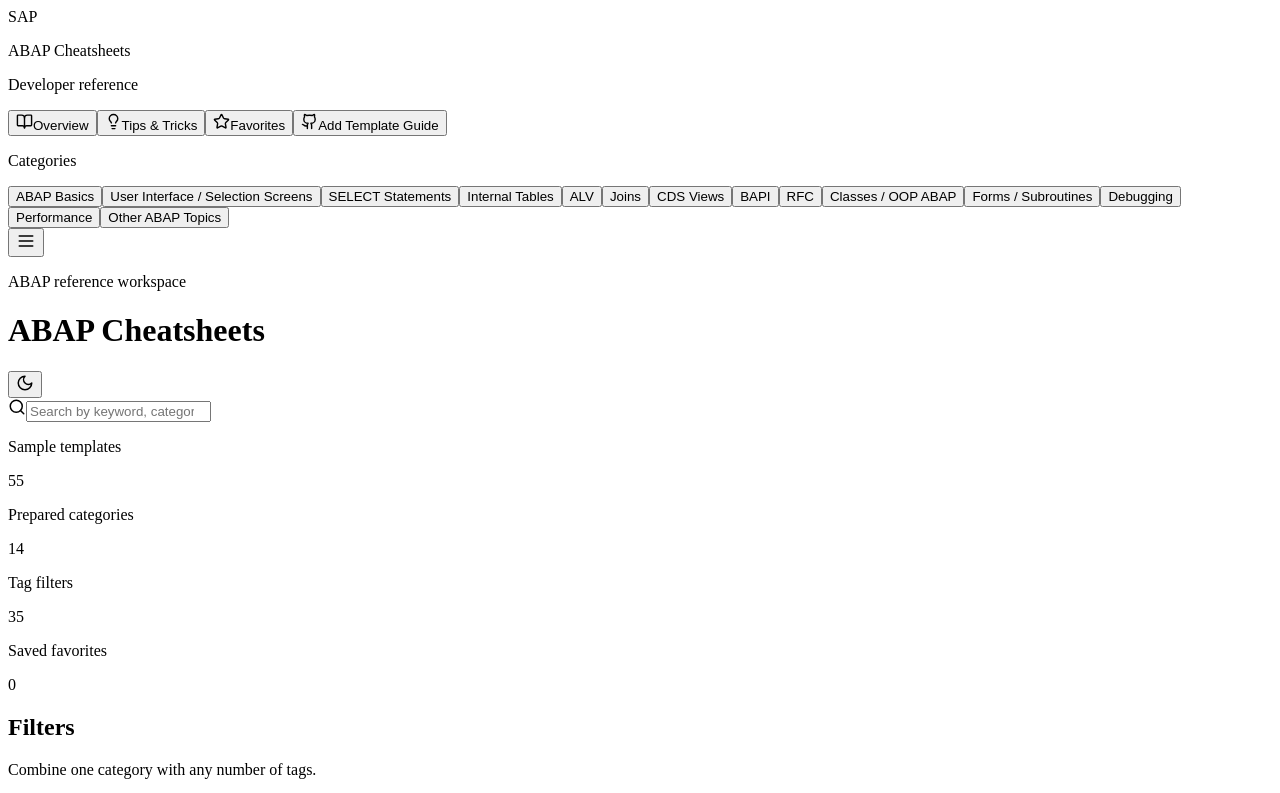
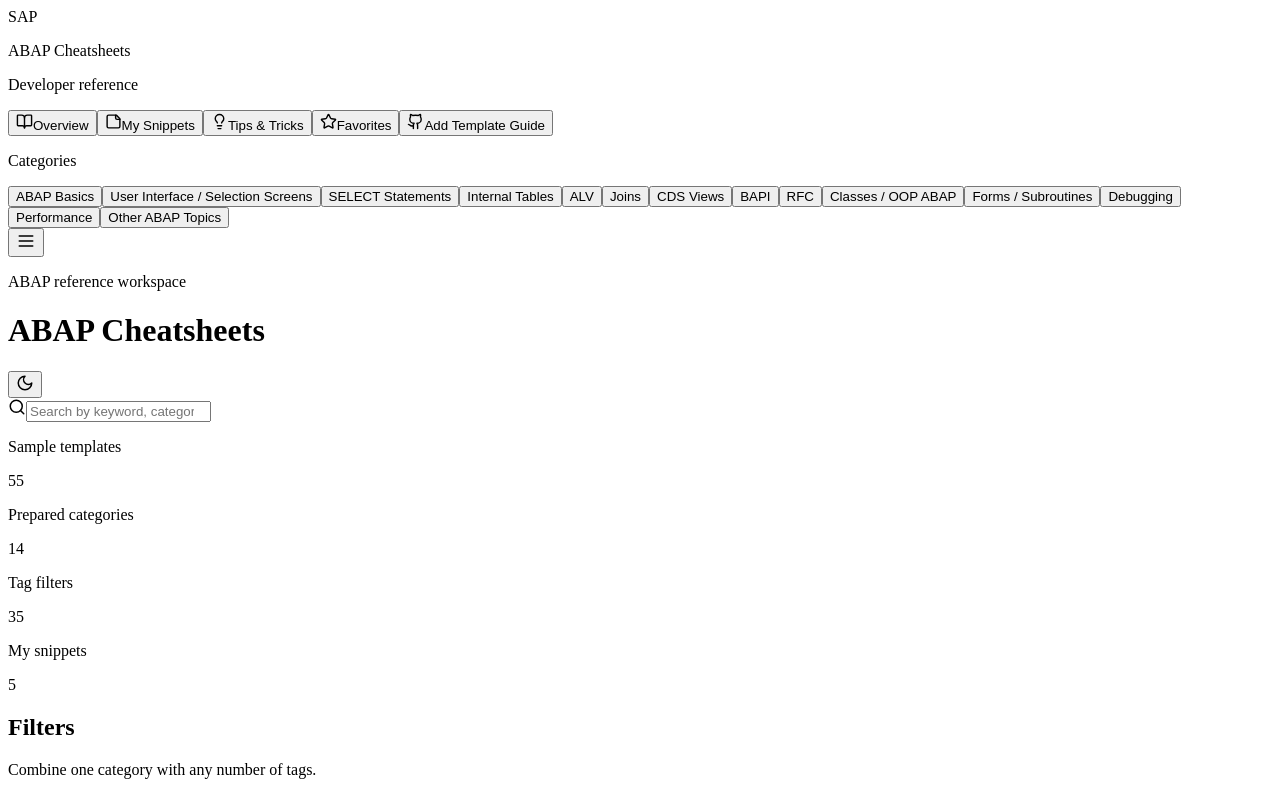
Before and after one commit to jrrcode/Abap-Cheatsheet, a React (Vite) app: page / in a window 1280 px wide. Shown: the top 793 px of the page. Built offline with nearby package versions, Linux system fonts and the light colour scheme; the HTML template or start-up script is replaced by a standard one.

Commit message:
Add personal ABAP snippets section

```diff
--- a/src/App.jsx
+++ b/src/App.jsx
@@ -5,12 +5,14 @@
   Lightbulb,
   Menu,
   Moon,
+  StickyNote,
   Star,
   Sun,
   X,
 } from 'lucide-react';
 import { cheatsheets } from './data/cheatsheets';
 import { categories } from './data/categories';
+import { snippets } from './data/snippets';
 import { useDarkMode } from './hooks/useDarkMode';
 import { useFavorites } from './hooks/useFavorites';
 import { filterCheatsheets, getAllTags } from './utils/search';
@@ -22,9 +24,11 @@
 import EmptyState from './components/EmptyState';
 import AddTemplateGuide from './sections/AddTemplateGuide';
 import TipsAndTricks from './sections/TipsAndTricks';
+import MySnippets from './sections/MySnippets';
 
 const views = [
   { id: 'overview', label: 'Overview', icon: BookOpen },
+  { id: 'snippets', label: 'My Snippets', icon: StickyNote },
   { id: 'tips', label: 'Tips & Tricks', icon: Lightbulb },
   { id: 'favorites', label: 'Favorites', icon: Star },
   { id: 'contribute', label: 'Add Template Guide', icon: Github },
@@ -38,6 +42,10 @@
   tips: {
     eyebrow: 'Practical guidance',
     title: 'Tips & Tricks',
+  },
+  snippets: {
+    eyebrow: 'Personal work notes',
+    title: 'My Snippets',
   },
   favorites: {
     eyebrow: 'Saved quick references',
@@ -198,13 +206,15 @@
                 <HeaderStat label="Sample templates" value={cheatsheets.length} />
                 <HeaderStat label="Prepared categories" value={categories.length} />
                 <HeaderStat label="Tag filters" value={tags.length} />
-                <HeaderStat label="Saved favorites" value={favorites.length} />
+                <HeaderStat label="My snippets" value={snippets.length} />
               </section>
             ) : null}
 
             {activeView === 'contribute' ? <AddTemplateGuide /> : null}
 
             {activeView === 'tips' ? <TipsAndTricks /> : null}
+
+            {activeView === 'snippets' ? <MySnippets query={query} onClearSearch={() => setQuery('')} /> : null}
 
             {showingOverviewHome ? (
               <>
--- /dev/null
+++ b/src/data/snippets.js
@@ -0,0 +1,125 @@
+export const snippets = [
+  {
+    id: 'work-rfc-destination-smoke-test',
+    title: 'RFC Destination Smoke Test',
+    category: 'RFC',
+    tags: ['RFC', 'Integration', 'Classic ABAP', 'Work Note'],
+    explanation: 'Small personal note for checking whether an RFC destination responds before deeper interface testing.',
+    code: `DATA lv_message TYPE string.
+
+CALL FUNCTION 'RFC_PING'
+  DESTINATION 'YOUR_RFC_DESTINATION'
+  EXCEPTIONS
+    system_failure        = 1 MESSAGE lv_message
+    communication_failure = 2 MESSAGE lv_message
+    OTHERS                = 3.
+
+IF sy-subrc = 0.
+  MESSAGE 'RFC destination is reachable' TYPE 'S'.
+ELSE.
+  MESSAGE lv_message TYPE 'E'.
+ENDIF.`,
+    notes: [
+      'Replace YOUR_RFC_DESTINATION with the SM59 destination name.',
+      'Use this only as a connectivity check; it does not prove the target function module works.',
+      'For productive interfaces, log the destination and returned error text.',
+    ],
+  },
+  {
+    id: 'work-alv-hide-technical-columns',
+    title: 'ALV Hide Technical Columns',
+    category: 'ALV',
+    tags: ['ALV', 'Reporting', 'CL_SALV_TABLE', 'Work Note'],
+    explanation: 'Reminder snippet for keeping technical keys available in the output table while hiding them from users.',
+    code: `DATA lo_alv     TYPE REF TO cl_salv_table.
+DATA lo_columns TYPE REF TO cl_salv_columns_table.
+DATA lo_column  TYPE REF TO cl_salv_column.
+
+cl_salv_table=>factory(
+  IMPORTING
+    r_salv_table = lo_alv
+  CHANGING
+    t_table      = lt_output ).
+
+lo_columns = lo_alv->get_columns( ).
+lo_columns->set_optimize( abap_true ).
+
+lo_column = lo_columns->get_column( 'MANDT' ).
+lo_column->set_visible( abap_false ).
+
+lo_alv->display( ).`,
+    notes: [
+      'Wrap get_column calls in TRY/CATCH if the output structure can change.',
+      'Keep hidden keys only when they are useful for sorting, drilldown, or support.',
+      'Use clear column names for fields users actually see.',
+    ],
+  },
+  {
+    id: 'work-select-options-safe-default',
+    title: 'SELECT-OPTIONS With Default Date Range',
+    category: 'Selection Screen',
+    tags: ['SELECT-OPTIONS', 'Selection Screen', 'Beginner', 'Work Note'],
+    explanation: 'Starter pattern for reports that should avoid running wide open by default.',
+    code: `PARAMETERS p_bukrs TYPE bukrs OBLIGATORY.
+
+SELECT-OPTIONS s_erdat FOR sy-datum.
+
+INITIALIZATION.
+  s_erdat-sign   = 'I'.
+  s_erdat-option = 'BT'.
+  s_erdat-low    = sy-datum - 30.
+  s_erdat-high   = sy-datum.
+  APPEND s_erdat.
+
+AT SELECTION-SCREEN.
+  IF s_erdat[] IS INITIAL.
+    MESSAGE 'Enter a date range before running the report' TYPE 'E'.
+  ENDIF.`,
+    notes: [
+      'Replace sy-datum with the real table field in a full report.',
+      'Default ranges help prevent accidental full-table reads.',
+      'Keep validation messages specific so users know what to fix.',
+    ],
+  },
+  {
+    id: 'work-modif-id-basic-toggle',
+    title: 'Dynamic Selection Screen Toggle',
+    category: 'Selection Screen',
+    tags: ['MODIF ID', 'Selection Screen', 'UI', 'Work Note'],
+    explanation: 'Compact pattern for showing or hiding advanced inputs based on a checkbox.',
+    code: `PARAMETERS p_adv AS CHECKBOX USER-COMMAND adv.
+PARAMETERS p_limit TYPE i MODIF ID adv.
+
+AT SELECTION-SCREEN OUTPUT.
+  LOOP AT SCREEN.
+    IF screen-group1 = 'ADV'.
+      screen-active = COND #( WHEN p_adv = abap_true THEN 1 ELSE 0 ).
+      MODIFY SCREEN.
+    ENDIF.
+  ENDLOOP.`,
+    notes: [
+      'MODIF ID values are compared through SCREEN-GROUP1 in uppercase.',
+      'For older releases, replace COND # with a normal IF statement.',
+      'Keep dynamic fields optional unless validation also checks when they are visible.',
+    ],
+  },
+  {
+    id: 'work-transport-preflight-check',
+    title: 'Transport Preflight Checklist',
+    category: 'Transports',
+    tags: ['Transport', 'Quality Check', 'Work Note'],
+    explanation: 'Personal checklist to run before releasing a transport that contains ABAP report or class changes.',
+    code: `" Transport preflight notes:
+" 1. Syntax check all changed includes/classes/programs.
+" 2. Remove temporary BREAK-POINT and test WRITE statements.
+" 3. Run the main happy path and at least one empty-result path.
+" 4. Confirm text elements, messages, and selection texts are transported.
+" 5. Check dependent DDIC objects, roles, variants, and customizing requests.
+" 6. Add test evidence or comments required by your team process.`,
+    notes: [
+      'Keep this as a checklist snippet rather than executable ABAP.',
+      'Verify whether the change needs separate customizing or role transports.',
+      'For urgent fixes, still record what was tested and what risk remains.',
+    ],
+  },
+];
--- /dev/null
+++ b/src/sections/MySnippets.jsx
@@ -0,0 +1,125 @@
+import { ChevronDown } from 'lucide-react';
+import { useMemo, useState } from 'react';
+import CodeBlock from '../components/CodeBlock';
+import EmptyState from '../components/EmptyState';
+import { snippets } from '../data/snippets';
+import { filterCheatsheets } from '../utils/search';
+
+function MySnippets({ onClearSearch, query }) {
+  const [activeCategory, setActiveCategory] = useState('All');
+  const [expandedSnippets, setExpandedSnippets] = useState([]);
+
+  const snippetCategories = useMemo(
+    () => ['All', ...new Set(snippets.map((snippet) => snippet.category))],
+    [],
+  );
+
+  const visibleSnippets = useMemo(
+    () =>
+      filterCheatsheets(snippets, {
+        query,
+        category: activeCategory,
+        tags: [],
+        favoritesOnly: false,
+        favorites: [],
+      }),
+    [activeCategory, query],
+  );
+
+  const toggleSnippet = (id) => {
+    setExpandedSnippets((current) =>
+      current.includes(id) ? current.filter((item) => item !== id) : [...current, id],
+    );
+  };
+
+  const clearSnippetFilters = () => {
+    setActiveCategory('All');
+    onClearSearch();
+  };
+
+  return (
+    <section>
+      <div className="mb-5 rounded-md border border-ink-200 bg-white p-4 dark:border-ink-800 dark:bg-ink-900">
+        <div className="mb-3">
+          <h2 className="text-sm font-semibold text-ink-950 dark:text-white">Snippet Categories</h2>
+          <p className="mt-1 text-xs text-ink-500 dark:text-ink-400">
+            Personal notes stay in local data and are filtered by the top search bar.
+          </p>
+        </div>
+        <div className="flex flex-wrap gap-2">
+          {snippetCategories.map((category) => (
+            <button
+              className={`tag-chip ${activeCategory === category ? 'tag-chip-active' : ''}`}
+              key={category}
+              onClick={() => setActiveCategory(category)}
+              type="button"
+            >
+              {category}
+            </button>
+          ))}
+        </div>
+      </div>
+
+      {visibleSnippets.length ? (
+        <div className="grid items-start gap-4 md:grid-cols-2">
+          {visibleSnippets.map((snippet) => {
+            const expanded = expandedSnippets.includes(snippet.id);
+
+            return (
+              <article
+                className="self-start rounded-md border border-ink-200 bg-white shadow-sm transition hover:border-sap-200 hover:shadow-md dark:border-ink-800 dark:bg-ink-900 dark:hover:border-sap-800"
+                key={snippet.id}
+              >
+                <button
+                  aria-expanded={expanded}
+                  className={`w-full p-5 text-left ${expanded ? 'border-b border-ink-200 dark:border-ink-800' : ''}`}
+                  onClick={() => toggleSnippet(snippet.id)}
+                  type="button"
+                >
+                  <div className="flex items-start justify-between gap-3">
+                    <div className="min-w-0">
+                      <p className="text-xs font-semibold uppercase tracking-[0.12em] text-sap-700 dark:text-sap-300">
+                        {snippet.category}
+                      </p>
+                      <h2 className="mt-2 text-lg font-semibold text-sap-900 dark:text-sap-100">{snippet.title}</h2>
+                    </div>
+                    <ChevronDown
+                      className={`mt-1 shrink-0 text-ink-400 transition-transform ${expanded ? 'rotate-180' : ''}`}
+                      size={18}
+                    />
+                  </div>
+                  <div className="mt-4 flex flex-wrap gap-2">
+                    {snippet.tags.map((tag) => (
+                      <span className="tag-chip" key={tag}>
+                        {tag}
+                      </span>
+                    ))}
+                  </div>
+                </button>
+
+                {expanded ? (
+                  <div className="flex flex-col gap-4 p-5">
+                    <p className="text-sm leading-6 text-ink-600 dark:text-ink-300">{snippet.explanation}</p>
+                    <CodeBlock code={snippet.code} compatibility={snippet.tags.slice(0, 3)} />
+                    <div>
+                      <h3 className="text-sm font-semibold text-ink-950 dark:text-white">Notes</h3>
+                      <ul className="mt-2 space-y-2 text-sm leading-6 text-ink-600 dark:text-ink-300">
+                        {snippet.notes.map((note) => (
+                          <li key={note}>- {note}</li>
+                        ))}
+                      </ul>
+                    </div>
+                  </div>
+                ) : null}
+              </article>
+            );
+          })}
+        </div>
+      ) : (
+        <EmptyState onClear={clearSnippetFilters} />
+      )}
+    </section>
+  );
+}
+
+export default MySnippets;
--- a/src/utils/search.js
+++ b/src/utils/search.js
@@ -1,5 +1,5 @@
 export function getAllTags(items) {
-  return [...new Set(items.flatMap((item) => item.tags))].sort((a, b) => a.localeCompare(b));
+  return [...new Set(items.flatMap((item) => item.tags ?? []))].sort((a, b) => a.localeCompare(b));
 }
 
 export function filterCheatsheets(items, { query, category, tags, favoritesOnly, favorites }) {
@@ -8,7 +8,8 @@
   return items.filter((item) => {
     const matchesFavorites = !favoritesOnly || favorites.includes(item.id);
     const matchesCategory = category === 'All' || item.category === category;
-    const matchesTags = tags.length === 0 || tags.every((tag) => item.tags.includes(tag));
+    const itemTags = item.tags ?? [];
+    const matchesTags = tags.length === 0 || tags.every((tag) => itemTags.includes(tag));
     const searchableText = [
       item.title,
       item.category,
@@ -18,10 +19,10 @@
       item.difficulty,
       item.explanation,
       item.code,
-      item.notes.join(' '),
-      item.commonMistakes.join(' '),
-      item.relatedTopics.join(' '),
-      item.tags.join(' '),
+      (item.notes ?? []).join(' '),
+      (item.commonMistakes ?? []).join(' '),
+      (item.relatedTopics ?? []).join(' '),
+      itemTags.join(' '),
     ]
       .join(' ')
       .toLowerCase();
```
